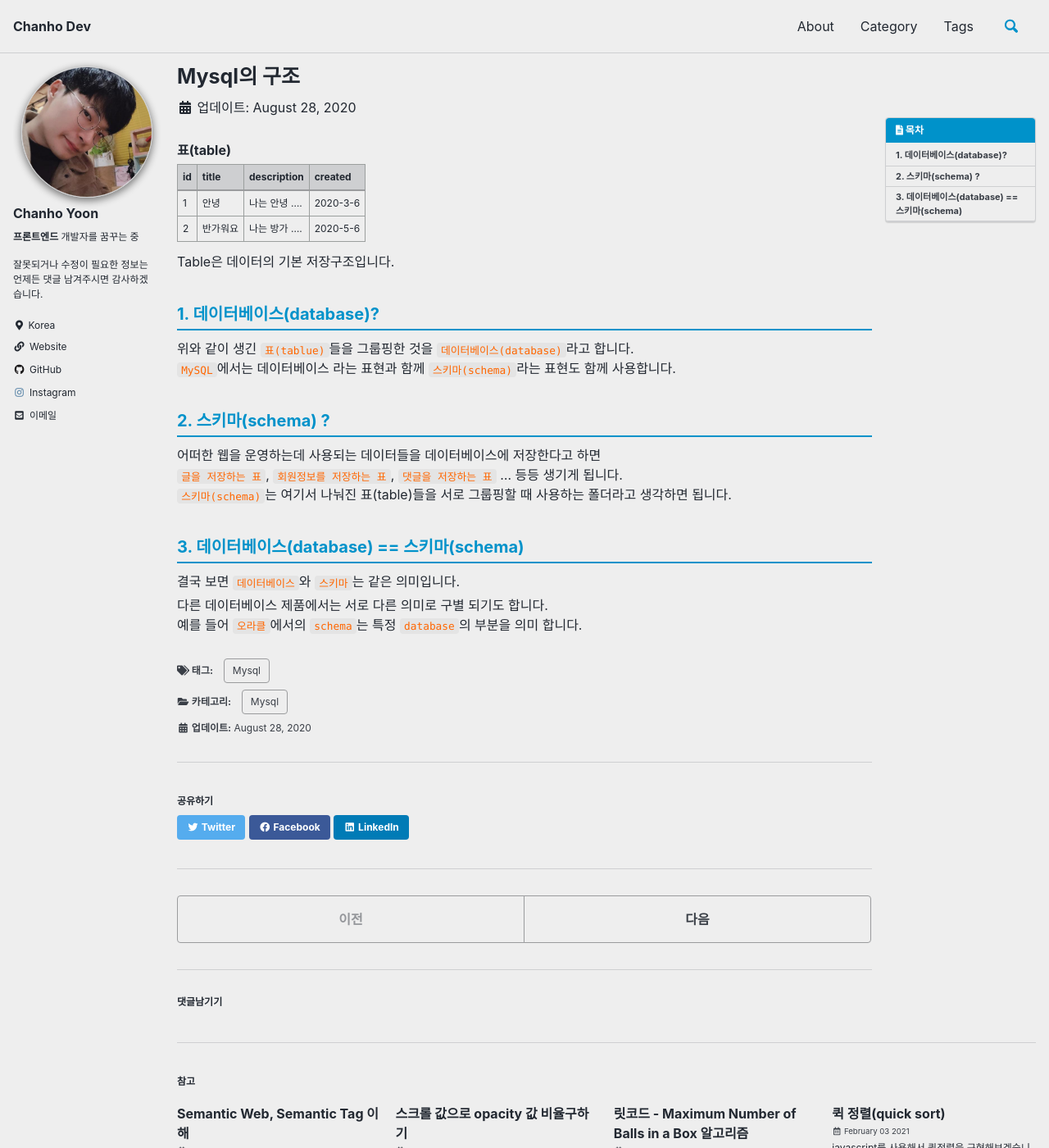
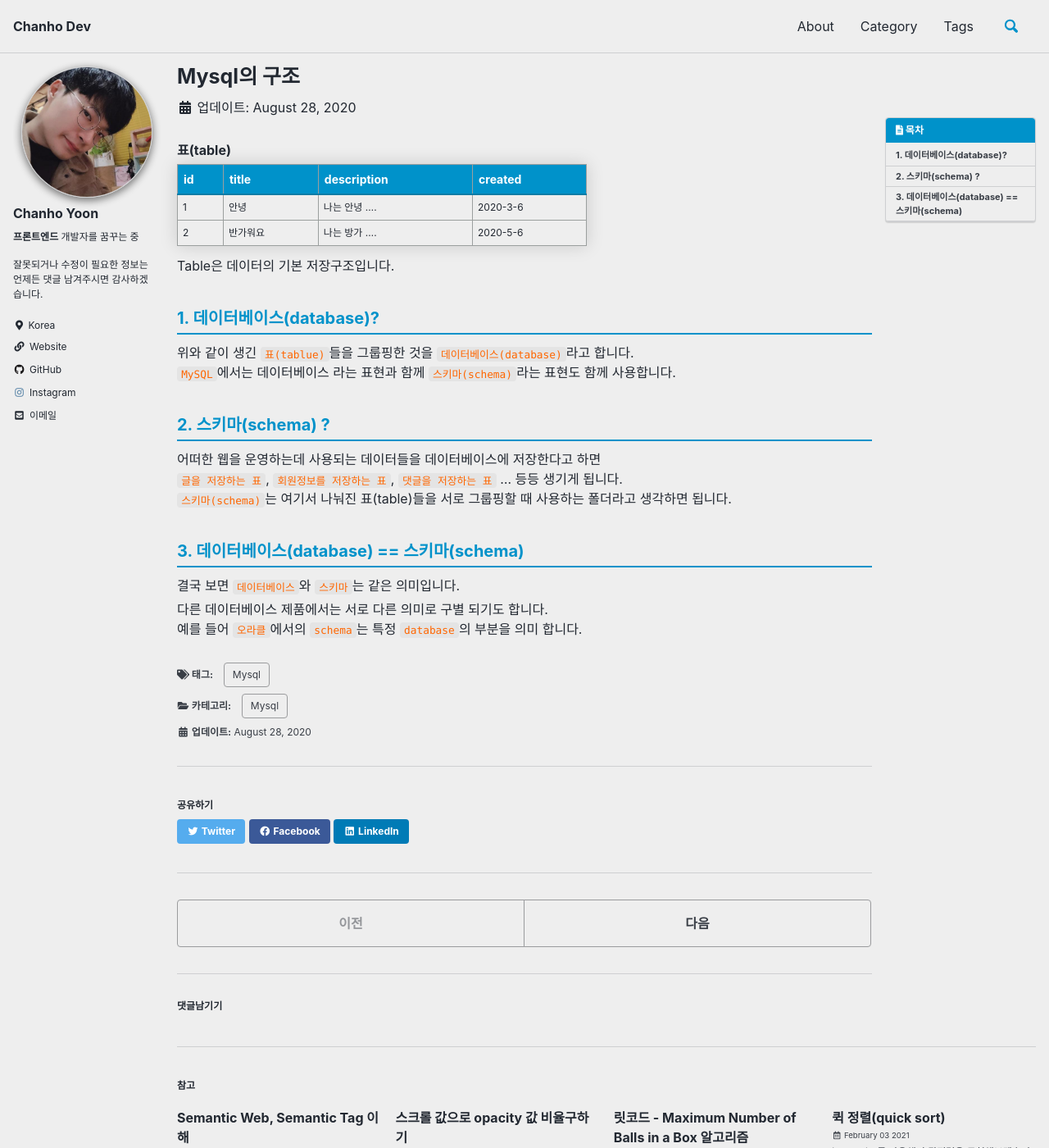
Before and after one commit to chanho-Yoon/chanho-Yoon.github.io, a Jekyll site: the page built from _posts/2020-08-28-mysql-structure.md, in a window 1280 px wide and 1400 px high. Shown: the whole window at 82% size. Built offline with Jekyll 4.4.1, drawn with Linux system fonts in a browser that asks for light colours; cached includes are drawn as plain includes; comment, search, counter and statistics services are not loaded.

Commit message:
블로그 작성시 table css 수정

```diff
--- a/_sass/minimal-mistakes/_tables.scss
+++ b/_sass/minimal-mistakes/_tables.scss
@@ -2,13 +2,20 @@
    TABLES
    ========================================================================== */
 
+    //border-collapse: collapse;
+    //margin: 25px 0;
+
+
 table {
-  display: block;
+  //display: block;
+  max-width: 500px;
   margin-bottom: 1em;
   width: 100%;
   font-family: $global-font-family;
-  font-size: $type-size-6;
+  //font-size: $type-size-6;
+  font-size: 12px;
   border-collapse: collapse;
+  box-shadow: 0 0 20px rgba(0, 0, 0, 0.15);
   overflow-x: auto;
 
   & + table {
@@ -22,8 +29,12 @@ table {
 }
 
 thead {
-  background-color: $border-color;
-  border-bottom: 2px solid mix(#000, $border-color, 25%);
+  //background-color: $border-color;
+  background-color: #0092ca;
+  border-bottom: 2px solid mix(#3b3b3b, #0092ca, 25%);
+  color: #ffffff;
+  font-size: 14px;
+  font-weight: bold;
 }
 
 th {
```
